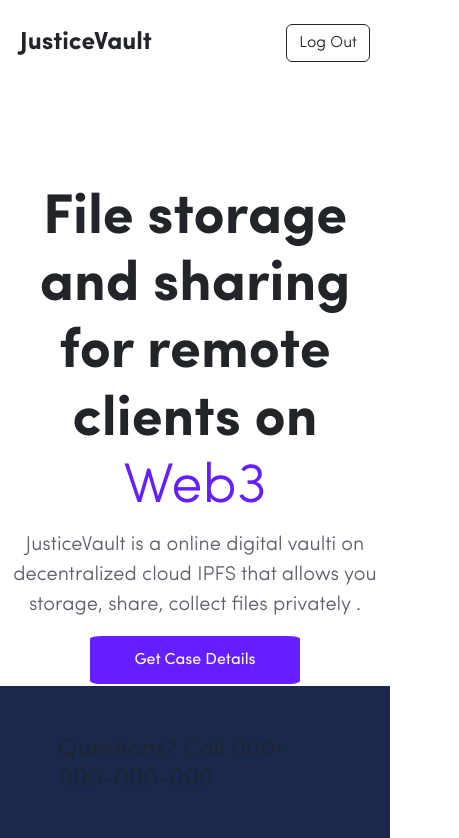
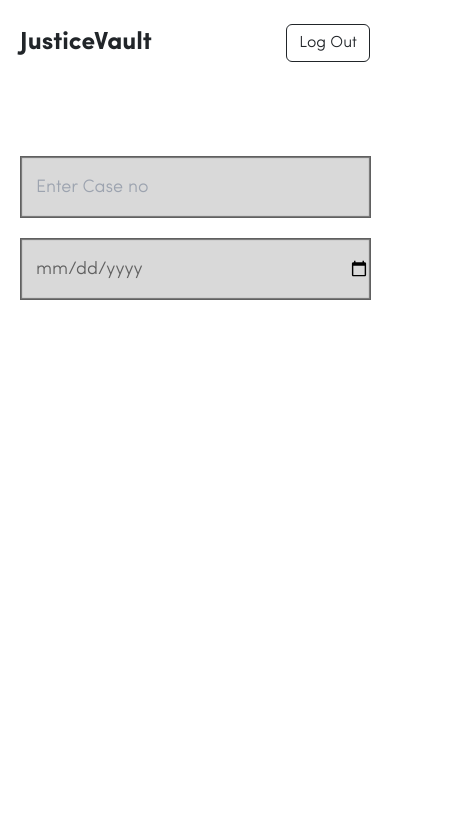
Before and after one commit to ansonantony/justicevault, a Next.js app in the folder justicevault/: page /search in a window 390 px wide. Shown: the top 838 px of the page, 459 px wide, since content can reach past the window. Built offline with nearby package versions, Linux system fonts and the light colour scheme.

Commit message:
Pages Added

```diff
--- a/justicevault/src/app/globals.css
+++ b/justicevault/src/app/globals.css
@@ -1,3 +1,6 @@
+@tailwind base;
+@tailwind components;
+@tailwind utilities;
 @font-face {
   font-family: 'Sofia-Pro';
   src: url('/fonts/SofiaProLight.ttf');
@@ -179,6 +182,28 @@
   margin-bottom: 10px;
   color: #777;
 }
+
+.search{
+  display: flex;
+  justify-content: center;
+  margin-top: 100px;
+  min-height: 100vh;
+  width: 100%;
+}
+
+.search input{
+  height: 62px;
+  flex-basis: 50%;
+  margin: 0 40px 0 40px;
+  font-size: 22px;
+  background-color: #D9D9D9;
+  color: #606060;
+  border: 1px solid #606060;
+  box-shadow: rgb(114, 114, 114) 0px 0px 1px 1px inset;
+  padding-left: 15px;
+}
+
+
 /*
  .navbar{
 
@@ -223,4 +248,19 @@
    margin-left: auto;
   margin-right: auto;
   }
+  .search{
+    display: block;
+
+    gap: 20px;
+    align-items: center;
+    margin-top: 50px;
+    min-height: 100vh;
+  }
+  .search input {
+    height: 62px;
+    margin: 20px 20px 0 20px;
+    font-size: 18px;
+    width: 90%;
+  }
+
 }
--- a/justicevault/src/app/search/page.tsx
+++ b/justicevault/src/app/search/page.tsx
@@ -1,13 +1,20 @@
 import Footer from "../components/Footer";
-import Header from "../components/Header";
+import NavBar from "../components/NavBar";
 
 export default function Search() {
     return (
       <>
         <div className="root">
-        <Header  btnval="Log Out" dival ="Get Case Details"/>
+        <NavBar btnval='Log Out'/>
+        <form>
+        <div className="search">
+
+            <input type="text" className="inner-shadow caseno" placeholder="Enter Case no" />
+             <input type="date" className="date" placeholder="Enter Year"/>
 
 
+       </div>
+       </form>
        <Footer/>
       </div>
       </>
--- /dev/null
+++ b/justicevault/tailwind.config.js
@@ -0,0 +1,15 @@
+ /** @type {import('tailwindcss').Config} */
+module.exports = {
+  content: [
+    "./app/**/*.{js,ts,jsx,tsx,mdx}",
+    "./pages/**/*.{js,ts,jsx,tsx,mdx}",
+    "./components/**/*.{js,ts,jsx,tsx,mdx}",
+
+    // Or if using `src` directory:
+    "./src/**/*.{js,ts,jsx,tsx,mdx}",
+  ],
+  theme: {
+    extend: {},
+  },
+  plugins: [],
+}
```
Also changed, not shown: justicevault/package.json (+10 -3 lines), 1 other file (tests, documents, lock files or other folders).
